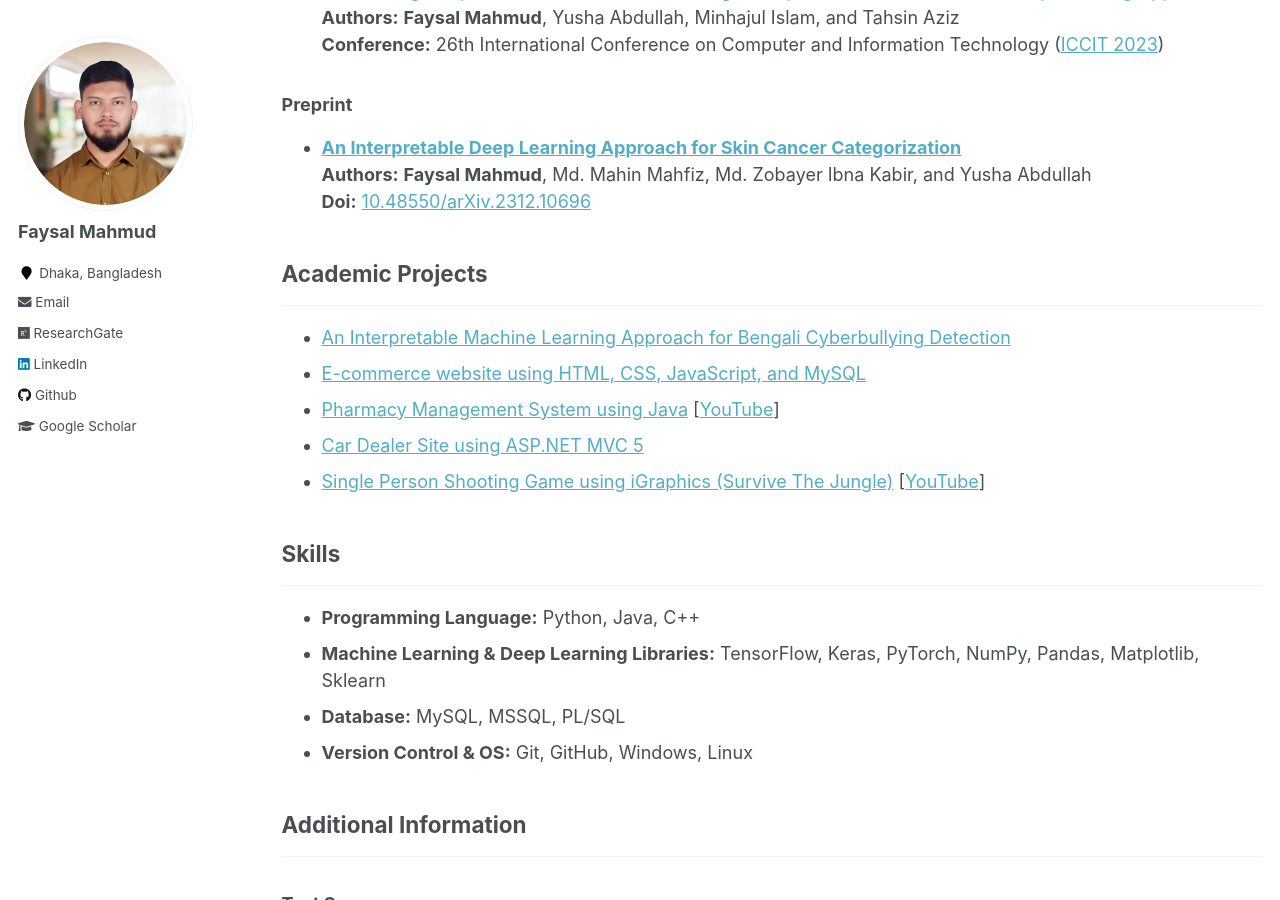
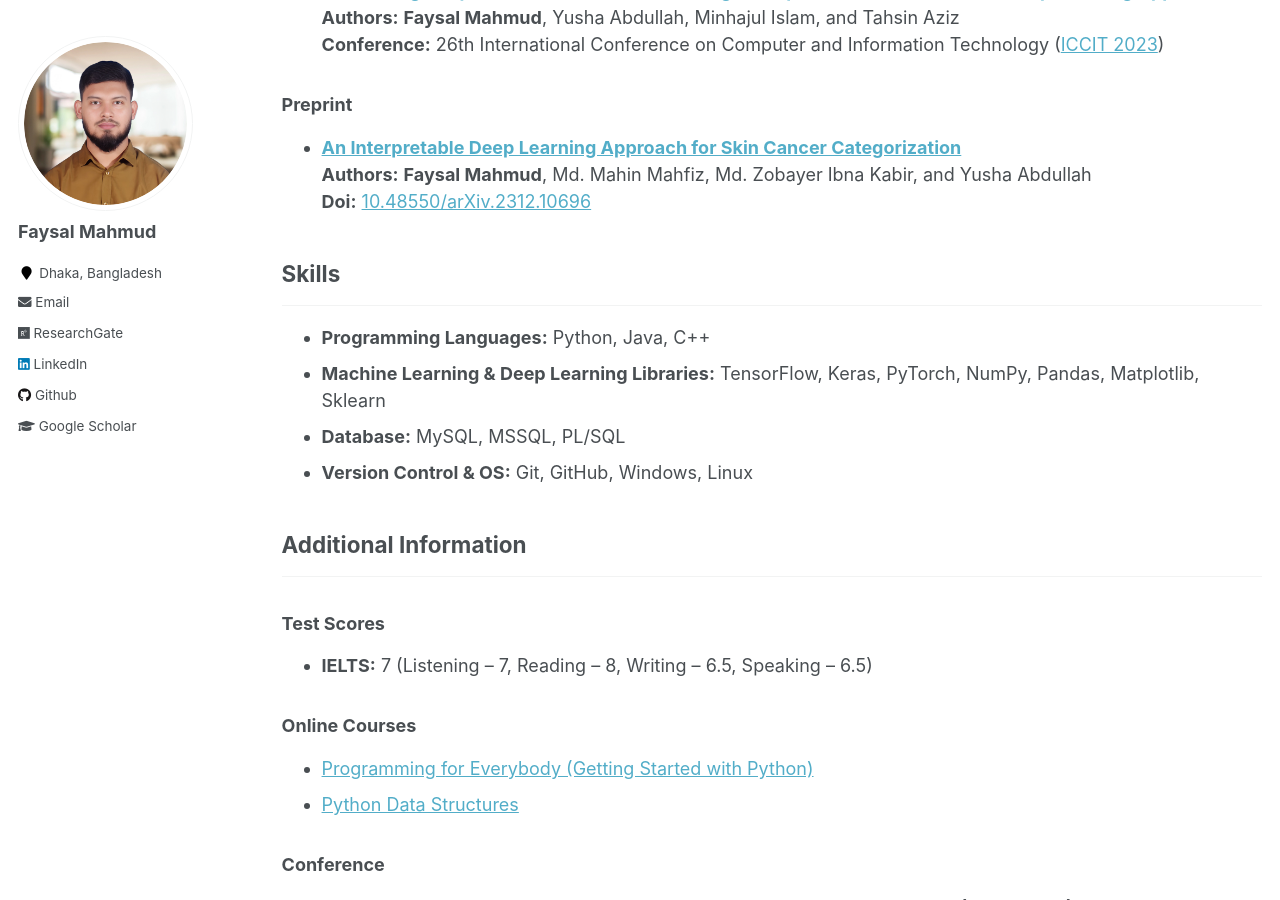
Before and after one commit to Faysal-MD/Faysal-MD.github.io, a Jekyll site: the page built from _pages/cv.md, in a window 1280 px wide and 900 px high, scrolled down 802 px. Built offline with Jekyll 4.4.1, drawn with Linux system fonts in a browser that asks for light colours.

Commit message:
CV updated

```diff
--- a/_pages/cv.md
+++ b/_pages/cv.md
@@ -48,21 +48,12 @@ redirect_from:
   **Authors:** **Faysal Mahmud**, Md. Mahin Mahfiz, Md. Zobayer Ibna Kabir, and Yusha Abdullah <br>
   **Doi:** [10.48550/arXiv.2312.10696](https://arxiv.org/abs/2312.10696)
 
-## Academic Projects
-
----
-
-- [An Interpretable Machine Learning Approach for Bengali Cyberbullying Detection](https://github.com/Faysal-MD/An-Interpretable-Machine-Learning-Approach-for-Bengali-Cyberbullying-Detection)
-- [E-commerce website using HTML, CSS, JavaScript, and MySQL](https://github.com/Faysal-MD/Laptop_Recommendation_System)
-- [Pharmacy Management System using Java](https://github.com/Faysal-MD/Pharmacy-Management-System/tree/main) [[YouTube](https://www.youtube.com/watch?v=gLb2J715sDQ)]
-- [Car Dealer Site using ASP.NET MVC 5](https://github.com/Faysal-MD/car-selling-website-asp.net-mvc)
-- [Single Person Shooting Game using iGraphics (Survive The Jungle)](https://github.com/Faysal-MD/Survive-The-Jungle) [[YouTube](https://www.youtube.com/watch?v=WsX_MIFpMgE)]
 
 ## Skills
 
 ---
 
-- **Programming Language:** Python, Java, C++
+- **Programming Languages:** Python, Java, C++
 - **Machine Learning & Deep Learning Libraries:** TensorFlow, Keras, PyTorch, NumPy, Pandas, Matplotlib, Sklearn
 - **Database:** MySQL, MSSQL, PL/SQL
 - **Version Control & OS:** Git, GitHub, Windows, Linux
```
